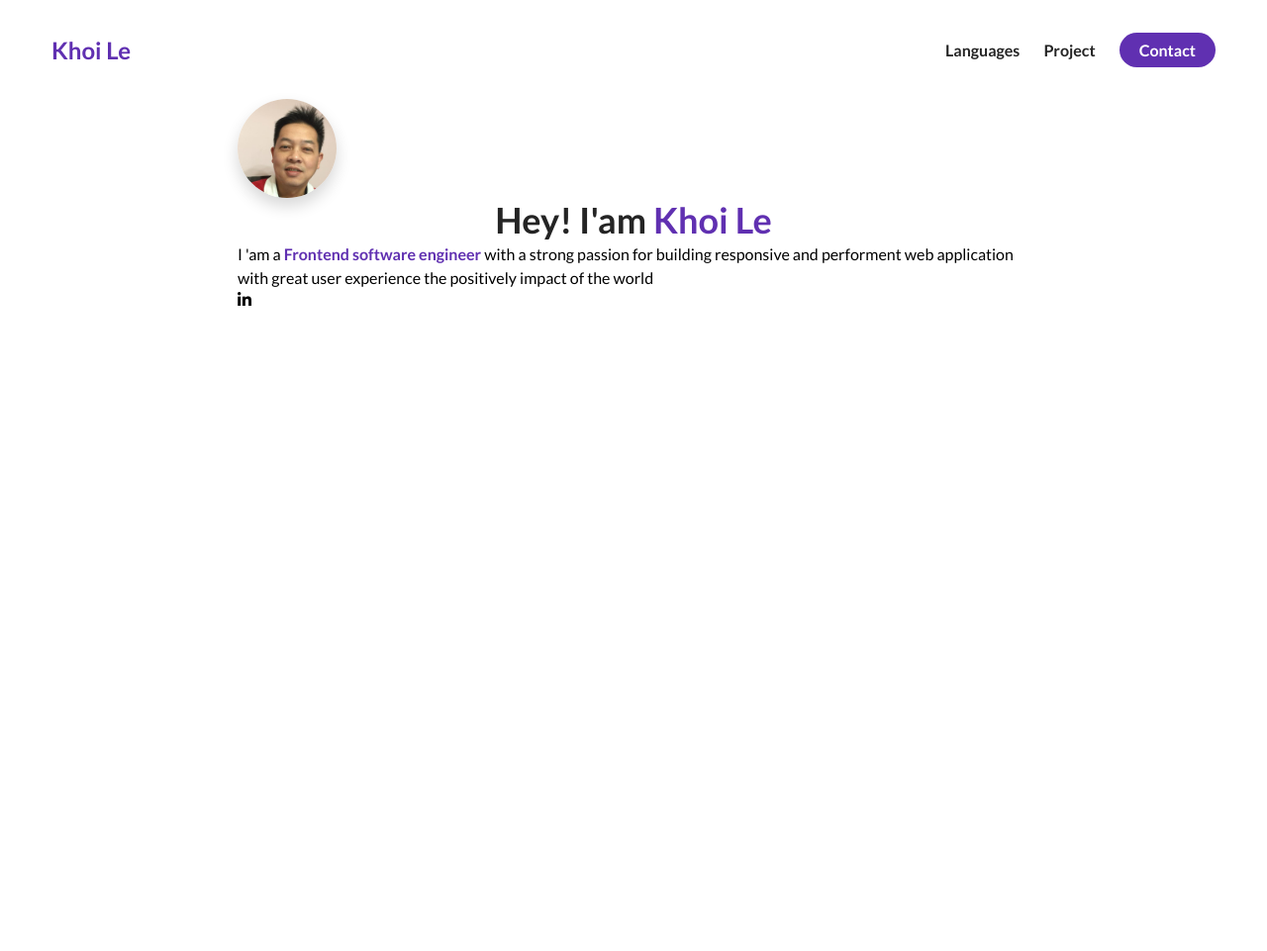
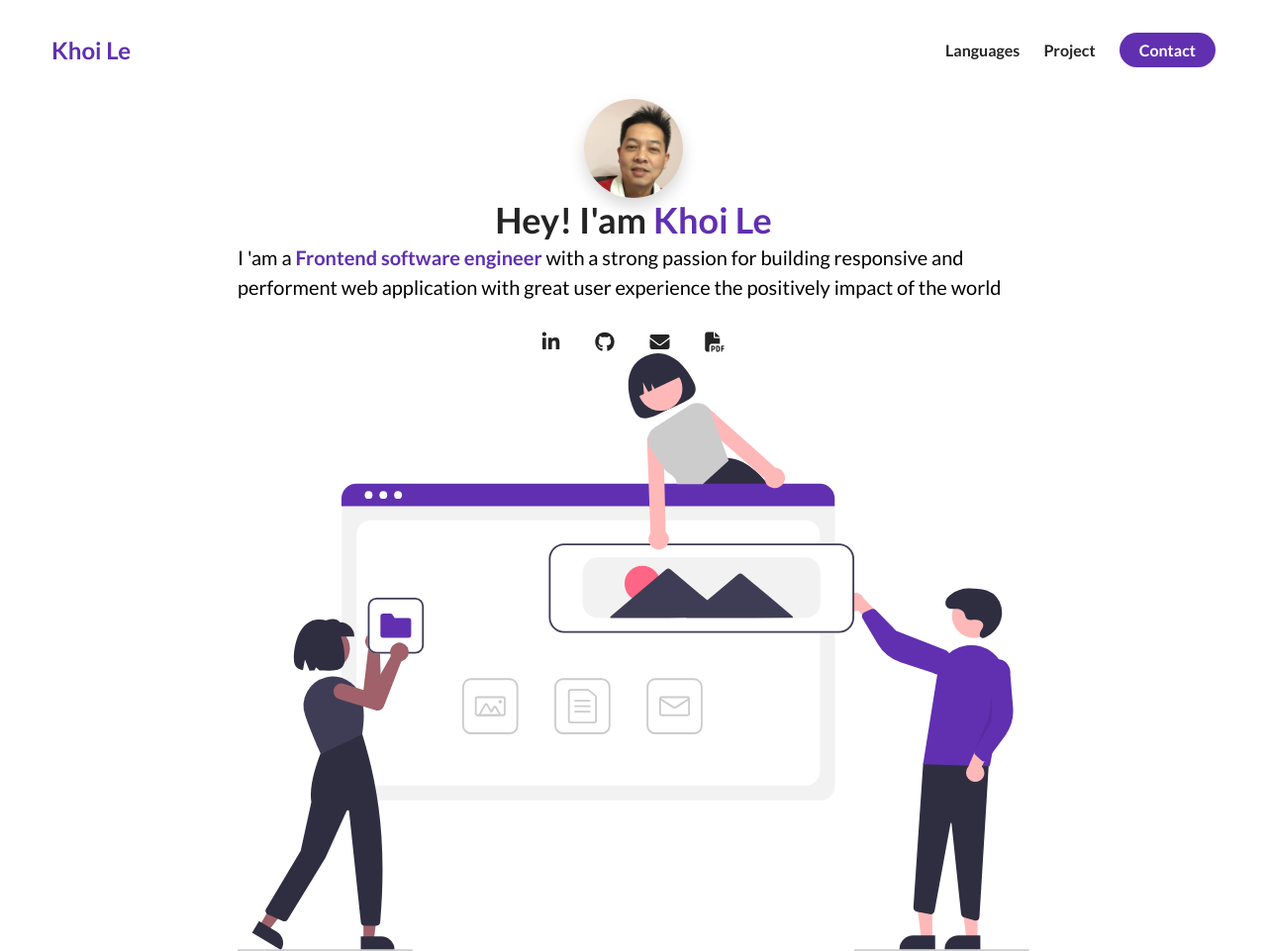
Before and after one commit to khoile1122/Eporfolio-project, a plain HTML site: page index.html in a window 1280 px wide. Shown: the whole page at 99% size. Before the commit the page ends 800 px from the top, so only its background shows below. Drawn offline with Linux system fonts and the light colour scheme.

Commit message:
paragraph

```diff
--- a/index.html
+++ b/index.html
@@ -47,12 +47,27 @@
                     <h1 class="about-me__info--title">
                         Hey! I'am <span class="text--purple"> Khoi Le</span>
                     </h1>
-                    <p class="about-me __info--para">
+                    <p class="about-me__info--para">
                         I 'am a <strong class="text--purple"> Frontend software engineer</strong> with a strong passion for building responsive and performent web application with great user experience the positively impact of the world
                     </p>
-                    <i class="fa-brands fa-linkedin-in"></i>
-
+                    <div class="about-me__link">
+                        <a href="" class="about-me__link">
+                            <i class="fa-brands fa-linkedin-in"></i>
+                        </a>
+                        <a href="" class="about-me__link">
+                            <i class="fa fa-github"></i>
+                        </a>
+                        <a href="" class="about-me__link">
+                            <i class="fa fa-envelope"></i>
+                        </a>
+                        <a href="" class="about-me__link">
+                            <i class="fa fa-file-pdf"></i>
+                        </a>
+                    </div>
                 </div>
+                <figure class="about-me__img--container">
+                    <img src="./assets/undraw_websites.svg" class="about-me__img" alt="">
+                </figure>
 
             </div>
         </div>
--- a/style.css
+++ b/style.css
@@ -94,6 +94,10 @@ nav {
     flex-direction: column;
 }
 
+#about-me {
+    display: flex;flex-direction: column;
+}
+
 .about-me__info--container {
     display: flex;
     flex-direction: column;
@@ -124,7 +128,31 @@ padding-top: 8px;
     margin-bottom: 16px;
 }
 
-.about-me __info--para {
+.about-me__info--para {
     font-size: 20px;
     margin-bottom: 28px;
 }
+
+.about-me--container {
+    display: flex;
+    flex-direction: column;
+    justify-content: center;
+    align-items: center;
+}
+
+.about-me__link {
+    font-size: 20px;
+    color: #242424;
+    text-decoration: none;
+    padding: 0 16px;
+}
+
+.about-me__img--container {
+    flex: 1;
+    display: flex;
+    align-items: center;
+}
+
+.about-me__img {
+    width: 100%;
+}
```
